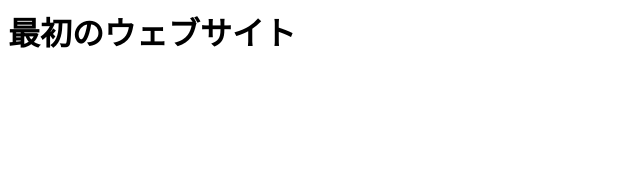
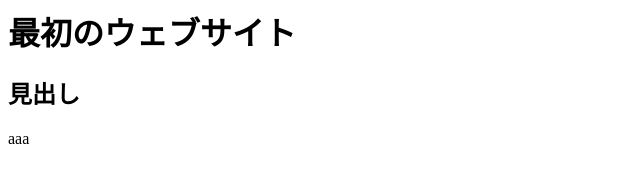
Before and after one commit to demo-100pro/website3, a plain HTML site: page index.html in a window 1280 px wide. Shown: the whole page, without its empty margins (0-640 px from the left). Drawn offline with Linux system fonts and the light colour scheme.

Commit message:
見出しを作成

```diff
--- a/index.html
+++ b/index.html
@@ -1 +1,5 @@
 <h1>最初のウェブサイト</h1>
+
+<h2>見出し</h2>
+
+<p>aaa</p>
```
